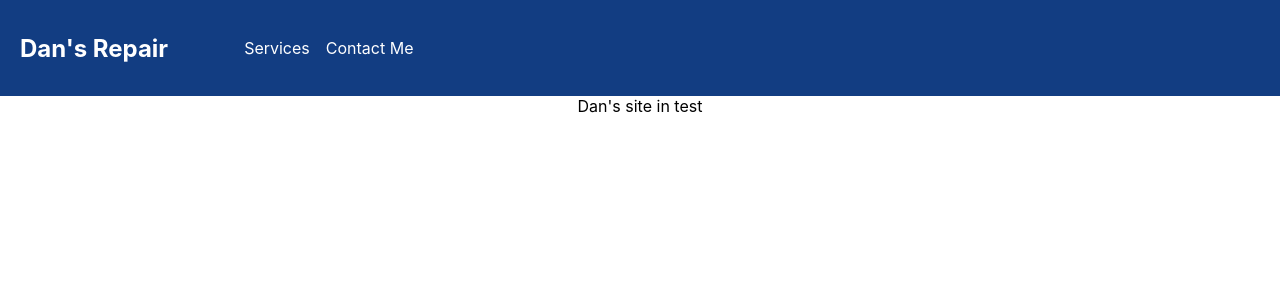
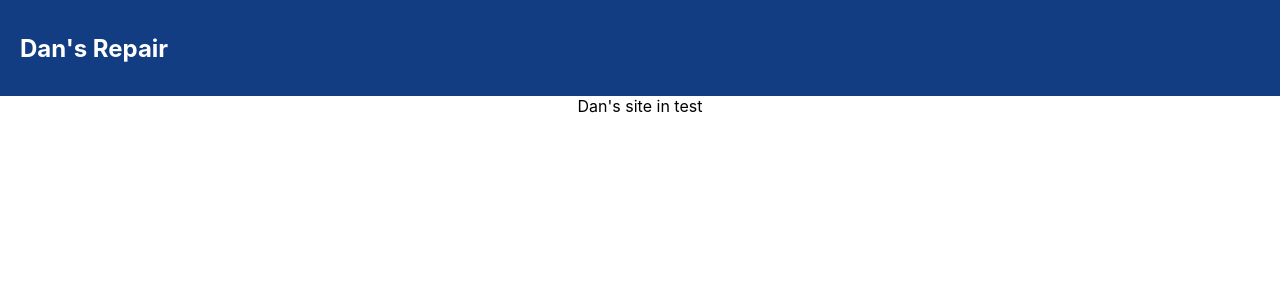
Before and after one commit to x-c-li/dan, a React (Create React App) app: page / in a window 1280 px wide. Shown: the top 300 px of the page. Built offline with nearby package versions, Linux system fonts and the light colour scheme.

Commit message:
removed links for now

```diff
--- a/src/components/Navbar.js
+++ b/src/components/Navbar.js
@@ -5,10 +5,10 @@ function Navbar() {
   return (
     <div className="Navbar">
       <div className="navbar-logo">Dan's Repair</div>
-      <div className="navbar-links">
+      {/* <div className="navbar-links">
         <div className="navbar-temp">Services</div>
         <div className="navbar-temp">Contact Me</div>
-      </div>
+      </div> */}
     </div>
   );
 }
```
